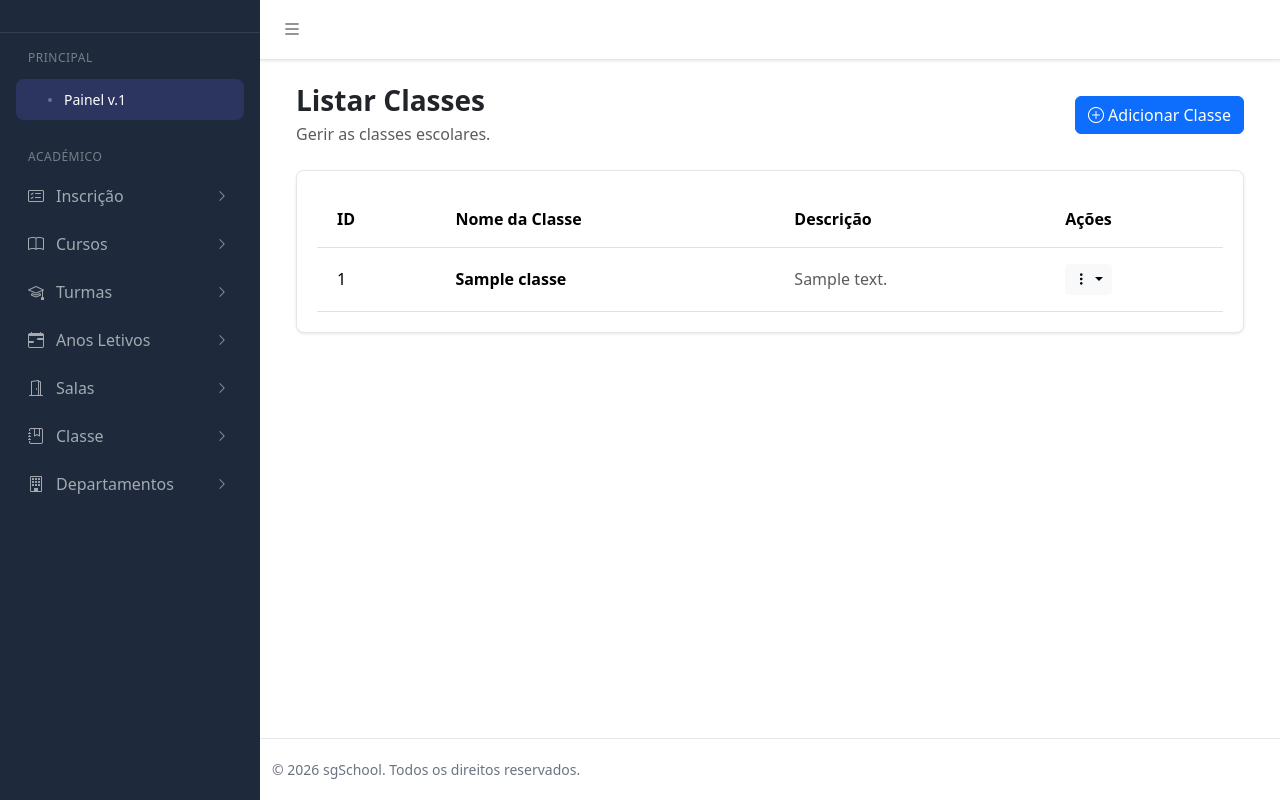
After one commit to agostinho-pedro-pw/sgschool-laravel, a Laravel app: page /classes in a window 1280 px wide. The commit adds this page. Run offline with Laravel 12, Linux system fonts and the light colour scheme; tables that the repository leaves empty hold one stand-in row (values such as "Sample post"); parts of the project's set-up code (start-up, migrations or seed data) failed here and were passed over.

Commit message:
Foi adicionado a entidade Classe no projecto

```diff
--- /dev/null
+++ b/app/Http/Controllers/ClassLevelController.php
@@ -0,0 +1,71 @@
+<?php
+
+namespace App\Http\Controllers;
+
+use App\Models\ClassLevel;
+use Illuminate\Http\Request;
+
+class ClassLevelController extends Controller
+{
+    // Lista as classes por ordem alfabética.
+    public function index()
+    {
+        $classLevels = ClassLevel::orderBy('nome_classe')->get();
+
+        return view('admin.grade.all-grade.index', compact('classLevels'));
+    }
+
+    // Mostra o formulário para criar uma classe.
+    public function create()
+    {
+        return view('admin.grade.add-grade.index');
+    }
+
+    // Guarda uma nova classe.
+    public function store(Request $request)
+    {
+        ClassLevel::create($request->only([
+            'nome_classe',
+            'descricao',
+        ]));
+
+        return redirect()
+            ->route('classes.index')
+            ->with('success', 'Classe criada com sucesso.');
+    }
+
+    // Mostra os detalhes de uma classe.
+    public function show(ClassLevel $classLevel)
+    {
+        return view('admin.classes.class-info.index', compact('classLevel'));
+    }
+
+    // Mostra o formulário para editar uma classe.
+    public function edit(ClassLevel $classLevel)
+    {
+        return view('admin.classes.edit-class.index', compact('classLevel'));
+    }
+
+    // Atualiza os dados de uma classe.
+    public function update(Request $request, ClassLevel $classLevel)
+    {
+        $classLevel->update($request->only([
+            'nome_classe',
+            'descricao',
+        ]));
+
+        return redirect()
+            ->route('classes.index')
+            ->with('success', 'Classe atualizada com sucesso.');
+    }
+
+    // Elimina uma classe.
+    public function destroy(ClassLevel $classLevel)
+    {
+        $classLevel->delete();
+
+        return redirect()
+            ->route('classes.index')
+            ->with('success', 'Classe eliminada com sucesso.');
+    }
+}
--- a/app/Http/Controllers/EnrollmentController.php
+++ b/app/Http/Controllers/EnrollmentController.php
@@ -42,7 +42,7 @@ class EnrollmentController extends Controller
 
         return redirect()
             ->route('enrollments.index')
-            ->with('success', 'Matrícula criada com sucesso.');
+            ->with('success', 'Candidatura criada com sucesso.');
     }
 
     // Mostra os dados de uma inscrição
@@ -74,7 +74,7 @@ class EnrollmentController extends Controller
 
         return redirect()
             ->route('enrollments.index')
-            ->with('success', 'Matrícula atualizada com sucesso.');
+            ->with('success', 'Candidatura atualizada com sucesso.');
     }
 
     // Aceita uma candidatura
@@ -96,6 +96,6 @@ class EnrollmentController extends Controller
 
         return redirect()
             ->route('enrollments.index')
-            ->with('success', 'Matrícula eliminada com sucesso.');
+            ->with('success', 'Candidatura eliminada com sucesso.');
     }
 }
--- /dev/null
+++ b/app/Models/ClassLevel.php
@@ -0,0 +1,23 @@
+<?php
+
+namespace App\Models;
+
+use Illuminate\Database\Eloquent\Factories\HasFactory;
+use Illuminate\Database\Eloquent\Model;
+
+class ClassLevel extends Model
+{
+    use HasFactory;
+
+    // Nome da tabela usada por este model.
+    protected $table = 'classes';
+
+    // Chave primária personalizada da tabela.
+    protected $primaryKey = 'id_classe';
+
+    // Campos que podem ser guardados pelo controller.
+    protected $fillable = [
+        'nome_classe',
+        'descricao',
+    ];
+}
--- /dev/null
+++ b/resources/views/admin/grade/all-grade/index.blade.php
@@ -0,0 +1,161 @@
+{{-- Página que lista todas as classes escolares --}}
+@extends('layouts.admin')
+
+@section('title', 'Listar Classes - sgSchool')
+@section('language', 'pt-PT')
+
+@section('head')
+<meta name="description" content="Lista de classes escolares">
+<link rel="icon" type="image/x-icon" href="{{ asset('favicon.ico') }}">
+<script type="module" crossorigin src="{{ asset('dashboard/assets/dist/assets/main-ZZRh_wak.js') }}"></script>
+<link rel="stylesheet" crossorigin href="{{ asset('dashboard/assets/dist/assets/main-BV-wpnXD.css') }}">
+<link rel="stylesheet" crossorigin href="{{ asset('dashboard/assets/dist/assets/main-DVYj-QCH.css') }}">
+<style>
+    .dashboard-content {
+        padding: 24px;
+    }
+
+    .dashboard-card {
+        background: #fff;
+        border: 1px solid #e5e7eb;
+        border-radius: 8px;
+        box-shadow: 0 1px 3px #0000001a;
+    }
+
+    #classTable th,
+    #classTable td {
+        padding: 1rem 1.25rem;
+    }
+
+    #classTable .dropdown-menu {
+        padding: .375rem;
+    }
+
+    #classTable .dropdown-item {
+        border-radius: 6px;
+        padding: .5rem .75rem;
+        transition: background-color .15s ease, transform .15s ease;
+    }
+
+    #classTable .dropdown-menu .dropdown-item:hover,
+    #classTable .dropdown-menu .dropdown-item:focus {
+        background-color: #cbd5e1 !important;
+        transform: translateX(3px);
+    }
+
+    #classTable .dropdown-menu .dropdown-item.text-danger:hover,
+    #classTable .dropdown-menu .dropdown-item.text-danger:focus {
+        background-color: #fecaca !important;
+    }
+
+    @media (max-width: 575.98px) {
+        .dashboard-content {
+            padding: 16px;
+        }
+    }
+</style>
+@endsection
+
+@section('content')
+<a href="#main-content" class="visually-hidden-focusable">Saltar para o conteúdo principal</a>
+<div class="search-backdrop" id="searchBackdrop"></div>
+<div class="sidebar-overlay" id="sidebarOverlay"></div>
+@include('layouts._include.dashboard.sidebar')
+
+<div class="main-wrapper" id="mainWrapper">
+    <header class="navbar top-navbar">
+        <div class="container-fluid d-flex align-items-center h-100">
+            <button type="button" class="hamburger-menu" id="sidebarToggle" aria-label="Abrir ou fechar a barra lateral"
+                aria-controls="sidebar">
+                <i class="bi bi-list"></i>
+            </button>
+        </div>
+    </header>
+
+    <main class="dashboard-content" id="main-content">
+        <div class="container-fluid">
+            @if (session('success'))
+            <div class="alert alert-success" role="status">{{ session('success') }}</div>
+            @endif
+
+            <div class="d-flex flex-column flex-sm-row justify-content-between align-items-sm-center gap-3 mb-4">
+                <div>
+                    <h1 class="h3 fw-bold mb-1">Listar Classes</h1>
+                    <p class="text-muted mb-0">Gerir as classes escolares.</p>
+                </div>
+                <a href="{{ route('classes.create') }}" class="btn btn-primary">
+                    <i class="bi bi-plus-circle me-1" aria-hidden="true"></i>Adicionar Classe
+                </a>
+            </div>
+
+            <div class="dashboard-card">
+                <div class="table-responsive">
+                    <table class="table table-hover align-middle mb-0" id="classTable">
+                        <thead>
+                            <tr>
+                                <th scope="col">ID</th>
+                                <th scope="col">Nome da Classe</th>
+                                <th scope="col">Descrição</th>
+                                <th scope="col">Ações</th>
+                            </tr>
+                        </thead>
+                        <tbody>
+                            @forelse ($classLevels as $classLevel)
+                            <tr>
+                                <td>{{ $classLevel->id_classe }}</td>
+                                <td class="fw-semibold">{{ $classLevel->nome_classe }}</td>
+                                <td class="text-muted">{{ $classLevel->descricao ?: '—' }}</td>
+                                <td>
+                                    <div class="dropdown">
+                                        {{-- strategy "fixed" evita que o menu fique cortado pelo contentor da tabela
+                                        --}}
+                                        <button class="btn btn-sm btn-light dropdown-toggle" type="button"
+                                            data-bs-toggle="dropdown" data-bs-popper-config='{"strategy":"fixed"}'
+                                            aria-expanded="false" aria-label="Mais opções">
+                                            <i class="bi bi-three-dots-vertical"></i>
+                                        </button>
+                                        <ul class="dropdown-menu">
+                                            <li>
+                                                <a class="dropdown-item"
+                                                    href="{{ route('classes.show', $classLevel) }}">
+                                                    <i class="bi bi-eye me-2"></i>Detalhes
+                                                </a>
+                                            </li>
+                                            <li>
+                                                <a class="dropdown-item"
+                                                    href="{{ route('classes.edit', $classLevel) }}">
+                                                    <i class="bi bi-pencil me-2"></i>Editar
+                                                </a>
+                                            </li>
+                                            <li>
+                                                <hr class="dropdown-divider">
+                                            </li>
+                                            <li>
+                                                <form action="{{ route('classes.destroy', $classLevel) }}" method="POST"
+                                                    onsubmit="return confirm('Eliminar esta classe?');">
+                                                    @csrf
+                                                    @method('DELETE')
+                                                    <button type="submit" class="dropdown-item text-danger">
+                                                        <i class="bi bi-trash me-2"></i>Eliminar
+                                                    </button>
+                                                </form>
+                                            </li>
+                                        </ul>
+                                    </div>
+                                </td>
+                            </tr>
+                            @empty
+                            <tr>
+                                <td colspan="4" class="py-4 text-center text-muted">Nenhuma classe encontrada.</td>
+                            </tr>
+                            @endforelse
+                        </tbody>
+                    </table>
+                </div>
+            </div>
+        </div>
+    </main>
+
+    @include('layouts._include.dashboard.footer')
+</div>
+@endsection
--- a/resources/views/layouts/_include/dashboard/sidebar.blade.php
+++ b/resources/views/layouts/_include/dashboard/sidebar.blade.php
@@ -113,6 +113,18 @@
                         <li><a class="nav-link " href="{{ route('rooms.index') }}">Listar Salas</a></li>
                     </ul>
                 </li>
+                {{--Oque eu acho que é opcional--}}
+                <li class="nav-item">
+                    <a class="nav-link has-submenu " href="javascript:void(0)" data-bs-toggle="collapse"
+                        data-bs-target="#librarySubmenu" aria-expanded="false">
+                        <i class="bi bi-journal-bookmark"></i>
+                        <span>Classe</span>
+                    </a>
+                    <ul id="librarySubmenu" class="submenu collapse  list-unstyled">
+                        <li><a class="nav-link " href="{{ route('classes.create')}}">Adicionar Classe</a></li>
+                        <li><a class="nav-link " href="{{ route('classes.index')}}">Listar Classes</a></li>
+                    </ul>
+                </li>
                 {{-- Departamentos: entra no grupo Académico --}}
                 <li class="nav-item">
                     <a class="nav-link has-submenu " href="javascript:void(0)" data-bs-toggle="collapse"
@@ -137,19 +149,6 @@
                         <li><a class="nav-link " href="{{ route('all-students') }}">Listar matrículas</a></li>
                     </ul>
                 </li>--}}
-                {{--De momento não quero lybary
-                <li class="nav-item">
-                    <a class="nav-link has-submenu " href="javascript:void(0)" data-bs-toggle="collapse"
-                        data-bs-target="#librarySubmenu" aria-expanded="false">
-                        <i class="bi bi-journal-bookmark"></i>
-                        <span>Biblioteca</span>
-                    </a>
-                    <ul id="librarySubmenu" class="submenu collapse  list-unstyled">
-                        <li><a class="nav-link " href="library-assets.html">Acervo da Biblioteca</a></li>
-                        <li><a class="nav-link " href="add-library-assets.html">Adicionar Item ao Acervo</a></li>
-                        <li><a class="nav-link " href="edit-library-assets.html">Editar Item do Acervo</a></li>
-                    </ul>
-                </li>--}}
             </ul>
         </div>{{--
         <div class="menu-section">
--- a/routes/web.php
+++ b/routes/web.php
@@ -8,6 +8,7 @@ use App\Http\Controllers\RegistrationController;
 use App\Http\Controllers\RoomController;
 use App\Http\Controllers\SchoolClassController;
 use App\Models\Enrollment;
+use App\Http\Controllers\ClassLevelController;
 use App\Models\Course;
 use App\Models\Department;
 use Illuminate\Http\Request;
@@ -175,6 +176,15 @@ Route::resource('rooms', RoomController::class);
 
 /*
 |--------------------------------------------------------------------------
+| Classes escolares
+|--------------------------------------------------------------------------
+*/
+
+Route::resource('classes', ClassLevelController::class)
+    ->parameters(['classes' => 'classLevel']);
+
+/*
+|--------------------------------------------------------------------------
 | Correio
 |--------------------------------------------------------------------------
 */
```
Also changed, not shown: resources/views/admin/dashboard/enrollments/index.blade.php (+18 -10 lines), resources/views/admin/grade/add-grade/index.blade.php (added, +104 -0 lines), resources/views/admin/grade/edit-grade/index.blade.php (added, +106 -0 lines), resources/views/admin/grade/grade-info/index.blade.php (added, +97 -0 lines), database/migrations/2026_11_26_152420_create_class_level_table.php (added).
